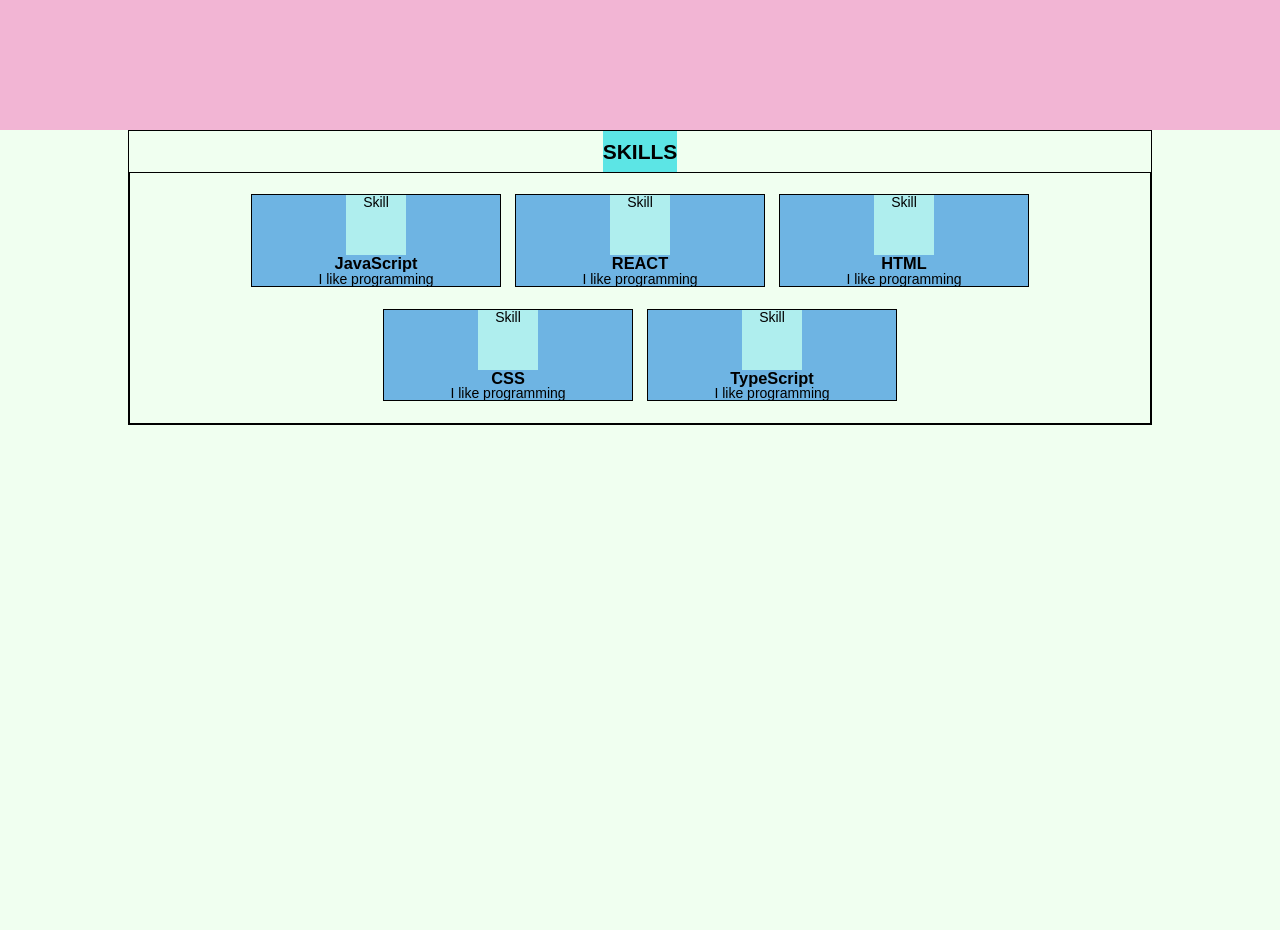
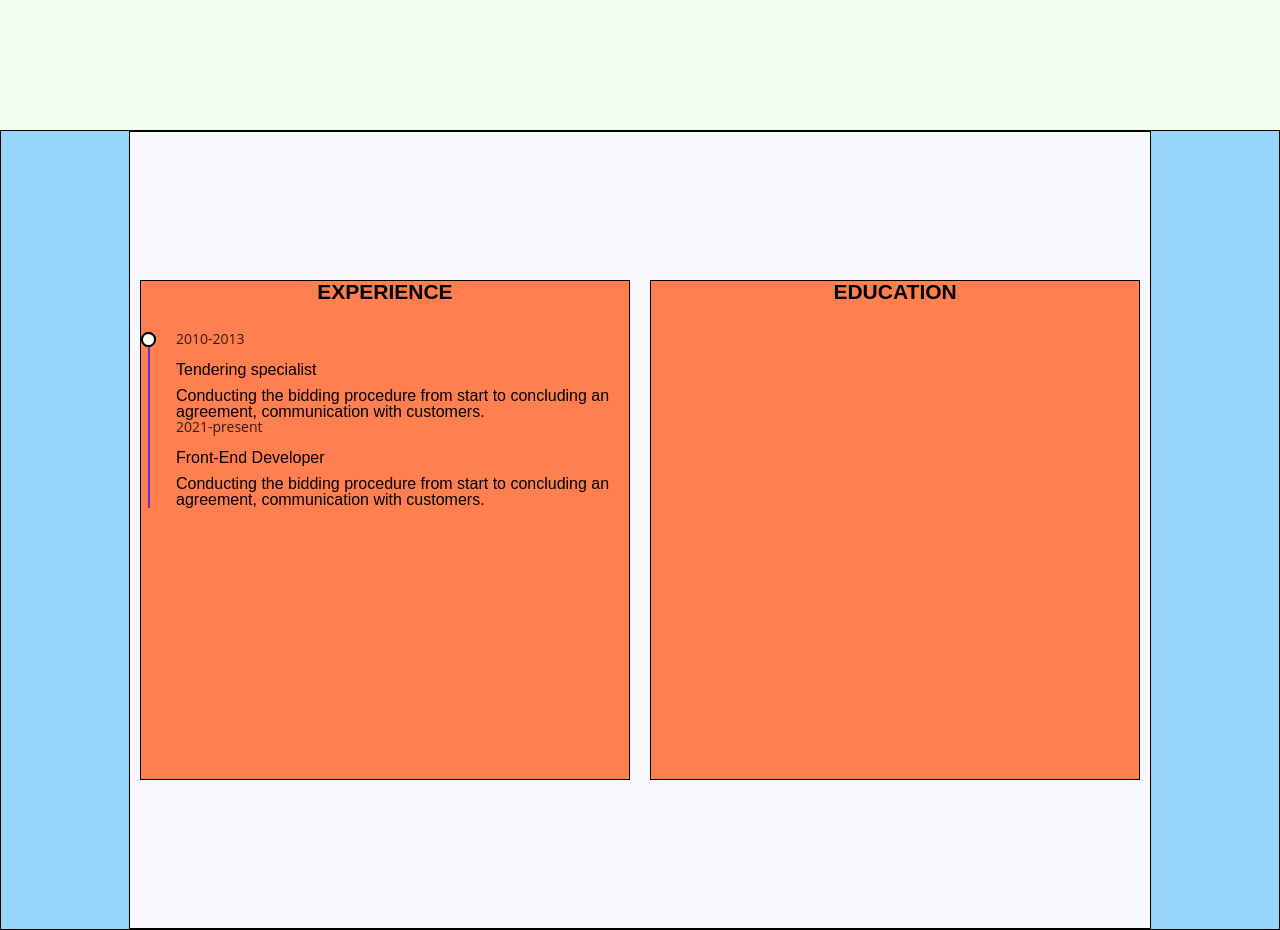
Before and after one commit to Elena176/portfolio, a React (Create React App) app: page / in a window 1280 px wide. Shown: the part 1520-2450 px from the top of the page. Built offline with nearby package versions, Linux system fonts and the light colour scheme.

Commit message:
added block of resume

```diff
--- a/src/App.js
+++ b/src/App.js
@@ -2,15 +2,15 @@ import './App.css';
 import {Header} from "./header/Header";
 import {Main} from "./main/Main";
 import {Skills} from "./skills/Skills";
-import {AboutMe} from "./aboutMe/AboutMe";
+import {ResumeContainer} from "./resumeContainer/ResumeContainer";
 
 function App() {
     return (
         <div className="App">
             <Header/>
             <Main/>
-            <AboutMe/>
             <Skills/>
+            <ResumeContainer/>
         </div>
     );
 }
--- a/src/resumeContainer/ResumeContainer.js
+++ b/src/resumeContainer/ResumeContainer.js
@@ -1,16 +1,30 @@
-import {Experience} from "./experience/Experience";
+import {Card} from "./card/Card";
 import s from './ResumeContainer.module.css';
 import styleContainer from './../common/styles/Container.module.css';
+
+const experience = [
+    {id: 1, year: '2010-2013', name: 'Tendering specialist', content: 'Conducting the bidding procedure from start to concluding an agreement, communication with customers.'},
+    {id: 2, year: '2021-present', name: 'Front-End Developer', content: 'Conducting the bidding procedure from start to concluding an agreement, communication with customers.'}
+]
 
 export const ResumeContainer = () => {
     return (
         <div className={s.resumeBlock}>
             <div className={`${styleContainer.container} ${s.resumeContainer}`}>
-            <div>
-               <Experience/>
-            </div>
+                <div className={s.block}>
+                    <h2>{'EXPERIENCE'}</h2>
+                    <div className={s.items}>
+                        <div className={s.item}>
+                            {experience.map((element) => (
+                                <Card key={element.id} year={element.year} name={element.name} content={element.content}/>
+                            ))}
+                        </div>
+                    </div>
+                </div>
+                <div className={s.block}>
+                    <h2>{'EDUCATION'}</h2>
+                </div>
             </div>
         </div>
-
-    );
-}
+    )
+};
--- a/src/resumeContainer/ResumeContainer.module.css
+++ b/src/resumeContainer/ResumeContainer.module.css
@@ -4,5 +4,42 @@
     background-color: #96d4f8;
 }
 .resumeContainer {
-    align-items: center;
+    display: flex;
+    flex-direction: column;
+    justify-content: center;
+    border: 1px solid;
+    background-color: ghostwhite;
 }
+.block {
+    border: 1px solid black;
+    background-color: coral;
+    width: 48%;
+    height: 500px;
+    text-align: center;
+}
+
+.items {
+    width: 100%;
+    height: 400px;
+    margin: 30px 0;
+}
+.items .item:not(:last-child) {
+    padding-bottom: 50px;
+}
+.items .item {
+    position: relative;
+    text-align: left;
+}
+.items .item:before {
+    border-left: 2px solid blue;
+    height: 100%;
+    left: 7px;
+    opacity: .6;
+    position: absolute;
+    top: 0;
+    width: 1px;
+    content: '';
+}
+.item:before {
+    display: block;
+}
--- /dev/null
+++ b/src/resumeContainer/card/Card.js
@@ -0,0 +1,19 @@
+import s from './Card.module.css';
+
+export const Card = (props) => {
+    console.log('span')
+    return (
+        <div>
+        <span className={s.bullet}></span>
+            <div className={s.card}>
+                <div className={s.cardHeader}>
+                    <span className={s.year}>{props.year}</span>
+                    <span className={s.speciality}>{props.name}</span>
+                </div>
+                <div className={s.cardBody}>
+                    <p>{props.content}</p>
+                </div>
+            </div>
+        </div>
+    );
+}
--- /dev/null
+++ b/src/resumeContainer/card/Card.module.css
@@ -0,0 +1,44 @@
+.bullet {
+    border: 2px solid black;
+    height: 15px;
+    left: 0;
+    position: absolute;
+    background: #fff;
+    top: 0;
+    width: 15px;
+    border-radius: 50%;
+}
+
+.card {
+    margin-left: 35px;
+    font-size: 16px;
+    position: relative;
+    display: flex;
+    flex-direction: column;
+    min-width: 0;
+    word-wrap: break-word;
+    border-radius: 0.25rem;
+    -webkit-box-orient: vertical;
+    -webkit-box-direction: normal;
+}
+.cardHeader {
+    position: relative;
+    padding: 30px 0 10px;
+    background-color: transparent;
+    font-size: 16px;
+}
+.year {
+    font-family: 'Open Sans', sans-serif;
+    position: absolute;
+    top: 0;
+    font-size: 14px;
+    opacity: .8;
+}
+.speciality {
+    font-family: 'Poppins', sans-serif;
+    font-size: 16px;
+}
+.cardBody {
+    -webkit-box-flex: 1;
+    flex: 1 1 auto;
+}
--- a/src/skills/Skill/Skill.module.css
+++ b/src/skills/Skill/Skill.module.css
@@ -1,12 +1,13 @@
 .skill {
     border: 1px solid;
-    width: 250px;
+    width: 200px;
+    height: 200px;
     background-color: #6eb4e3;
     display: flex;
     flex-direction: column;
     align-items: center;
     text-align: center;
-    margin: .8em .5em;
+    margin: .8em 1em;
 }
 .icon {
     height: 60px;
```
Also changed, not shown: src/resumeContainer/experience/Experience.js (deleted, +0 -14 lines), src/resumeContainer/experience/Experience.module.css (deleted, +0 -8 lines).
